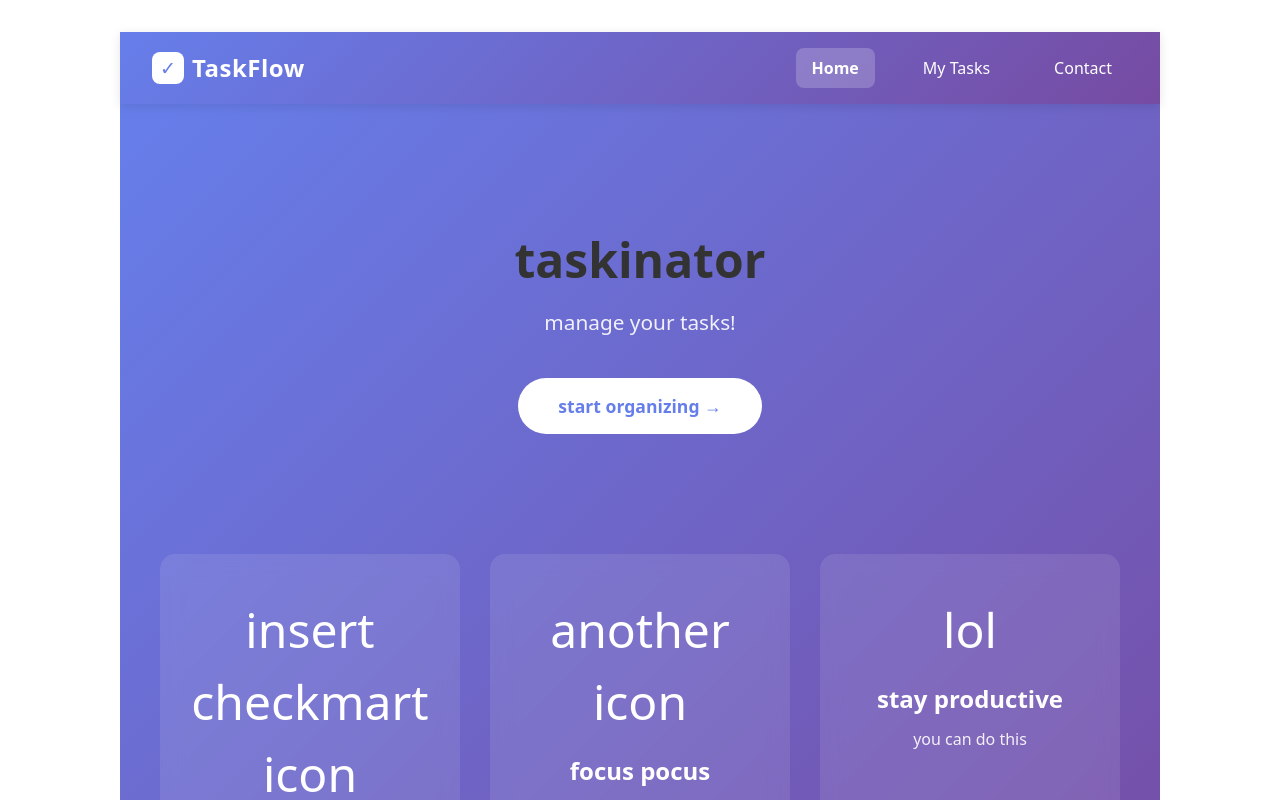
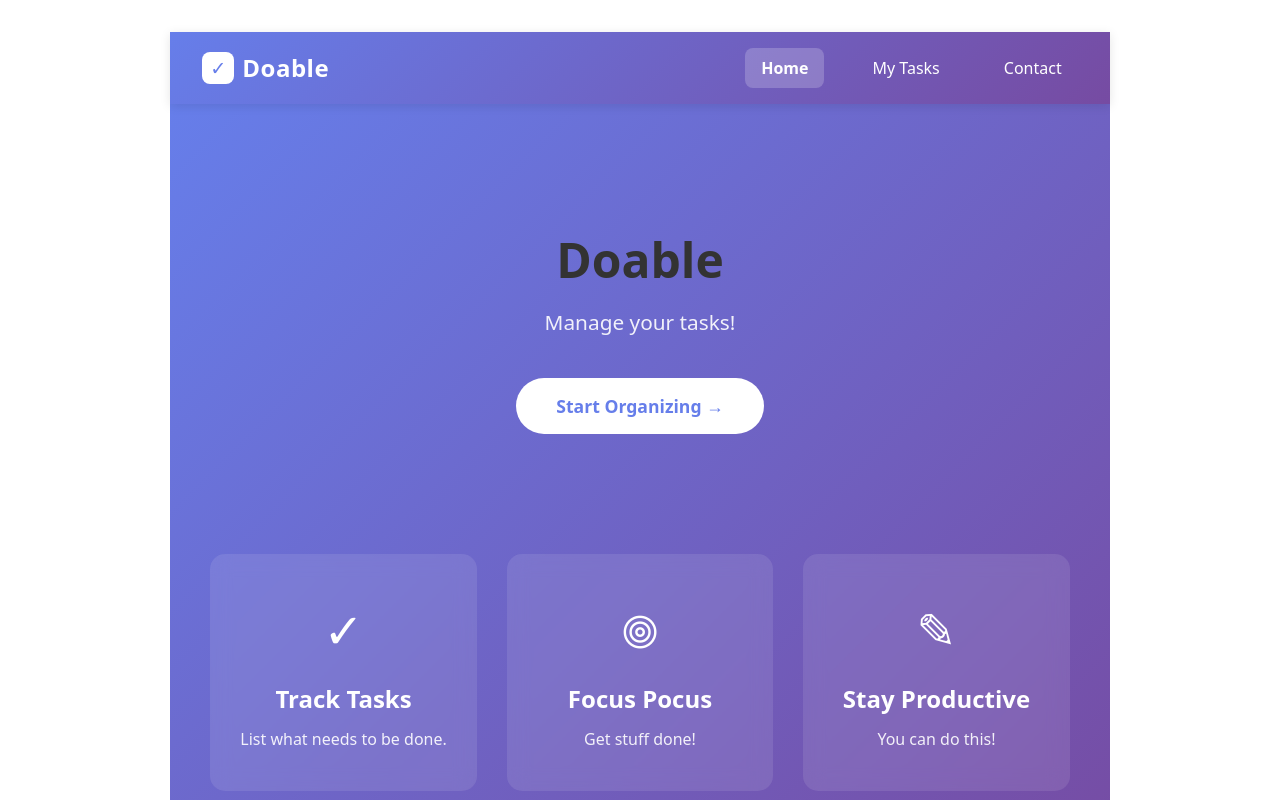
Before and after one commit to jessed18/project-3, a React (Vite) app: page / in a window 1280 px wide. Shown: the top 800 px of the page. Built offline with nearby package versions, Linux system fonts and the light colour scheme.

Commit message:
title changes

```diff
--- a/src/components/HomePage.jsx
+++ b/src/components/HomePage.jsx
@@ -6,26 +6,26 @@ function Home() {
   return (
     <div className="home">
       <div className="hero">
-        <h1>taskinator</h1>
-        <p>manage your tasks!</p>
-        <Link to="/todos" className="start-btn">start organizing →</Link>
+        <h1>Doable</h1>
+        <p>Manage your tasks!</p>
+        <Link to="/todos" className="start-btn">Start Organizing →</Link>
       </div>
 
       <div className="features">
         <div className="feature">
-          <span className="emoji">insert checkmart icon</span>
-          <h3>track tasks</h3>
-          <p>list all your tasks.</p>
+          <span className="emoji">✓</span>
+          <h3>Track Tasks</h3>
+          <p>List what needs to be done.</p>
         </div>
         <div className="feature">
-          <span className="emoji">another icon</span>
-          <h3>focus pocus</h3>
-          <p>organize!</p>
+          <span className="emoji">𖣠</span>
+          <h3>Focus Pocus</h3>
+          <p>Get stuff done!</p>
         </div>
         <div className="feature">
-          <span className="emoji">lol</span>
-          <h3>stay productive</h3>
-          <p>you can do this</p>
+          <span className="emoji">✎</span>
+          <h3>Stay Productive</h3>
+          <p>You can do this!</p>
         </div>
       </div>
     </div>
--- a/src/components/Navbar.jsx
+++ b/src/components/Navbar.jsx
@@ -11,7 +11,7 @@ function Navbar() {
       <div className="navbar-container">
         <div className="navbar-logo">
           <span className="logo-icon">✓</span>
-          <span className="logo-text">TaskFlow</span>
+          <span className="logo-text">Doable</span>
         </div>
 
 
--- a/src/components/ToDos.jsx
+++ b/src/components/ToDos.jsx
@@ -33,7 +33,7 @@ function Todos() {
   return (
     <div className="todos-page">
       <div className="todos-container">
-        <h1>tasks</h1>
+        <h1>Tasks</h1>
 
         <div className="add-section">
           <form onSubmit={addTodo}>
@@ -71,7 +71,7 @@ function Todos() {
 
         <div className="todos-list">
           {filteredTodos.length === 0 ? (
-            <p className="empty">no tasks here!</p>
+            <p className="empty">No tasks here!</p>
           ) : (
             filteredTodos.map(todo => (
               <div key={todo.id} className={`todo ${todo.completed ? 'completed' : ''}`}>
```
